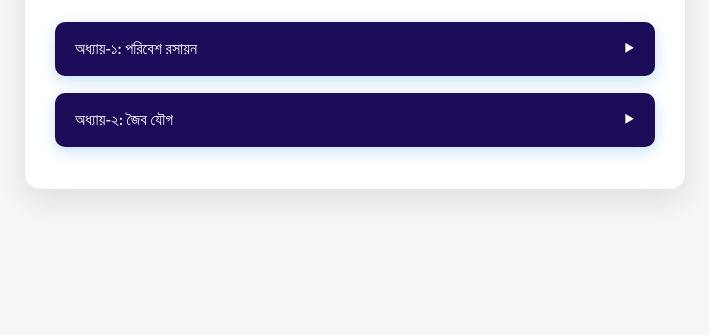
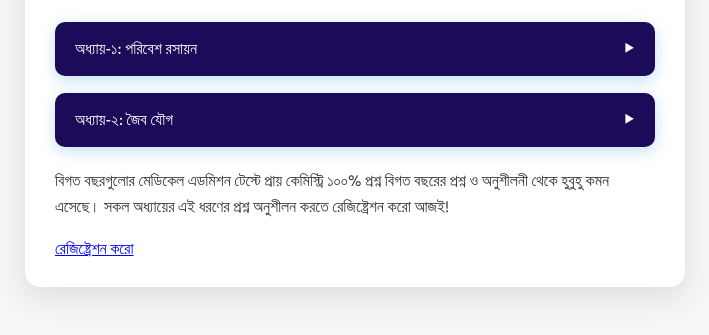
Before and after one commit to medicalprostuti/onuchem2, a plain HTML site: page index.html in a window 1280 px wide. Shown: the part 159-494 px from the top of the page, without its empty margins (285-994 px from the left). Drawn offline with Linux system fonts and the light colour scheme.

Commit message:
Update index.html

```diff
--- a/index.html
+++ b/index.html
@@ -296,6 +296,7 @@
       ];
       document.addEventListener("DOMContentLoaded", function () {
         const menuContainer = document.getElementById("subject-menu");
+        // --- 1. Function to Generate the Menu ---
         function generateMenu() {
           chaptersData.forEach((chapter) => {
             const dropdownDiv = document.createElement("div");
@@ -316,12 +317,13 @@
             menuContainer.appendChild(dropdownDiv);
           });
         }
+        // --- 2. Function to Add Event Listeners ---
         function attachEventListeners() {
-          const allDropdownBtns = menuContainer.querySelectorAll(".dropdown-btn");
+          const allDropdownBtns =
+            menuContainer.querySelectorAll(".dropdown-btn");
           allDropdownBtns.forEach((btn) => {
             btn.addEventListener("click", function (event) {
               const currentContent = this.nextElementSibling;
-              const isAlreadyOpen = this.classList.contains("active");
               allDropdownBtns.forEach((otherBtn) => {
                 if (otherBtn !== this) {
                   otherBtn.classList.remove("active");
@@ -342,8 +344,20 @@
             }
           });
         }
+        // --- 3. Initialize the Menu ---
         generateMenu();
         attachEventListeners();
+        // Add the registration elements
+        const registrationText = document.createElement("p");
+        registrationText.className = "registration-text";
+        registrationText.textContent = "বিগত বছরগুলোর মেডিকেল এডমিশন টেস্টে প্রায় কেমিস্ট্রি ১০০% প্রশ্ন বিগত বছরের প্রশ্ন ও অনুশীলনী থেকে হুবুহু কমন এসেছে। সকল অধ্যায়ের এই ধরণের প্রশ্ন অনুশীলন করতে রেজিষ্ট্রেশন করো আজই!";
+        menuContainer.appendChild(registrationText);
+
+        const registrationButton = document.createElement("a");
+        registrationButton.className = "registration-button";
+        registrationButton.textContent = "রেজিষ্ট্রেশন করো";
+        registrationButton.href = "#";
+        menuContainer.appendChild(registrationButton);
       });
     </script>
   </body>
```
